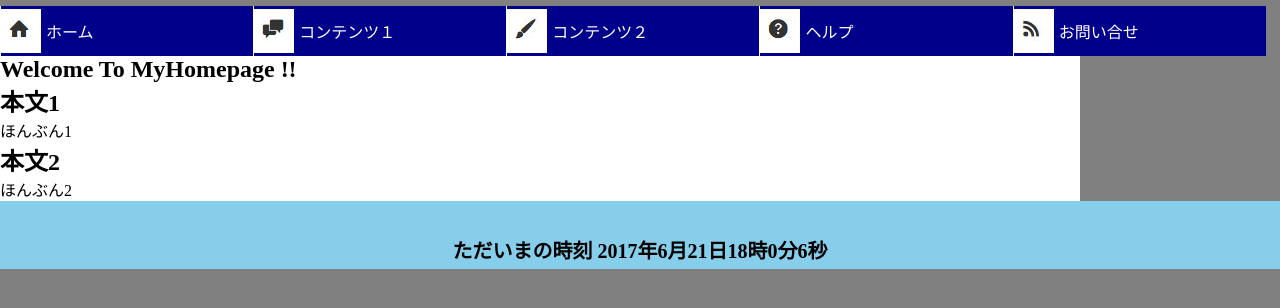
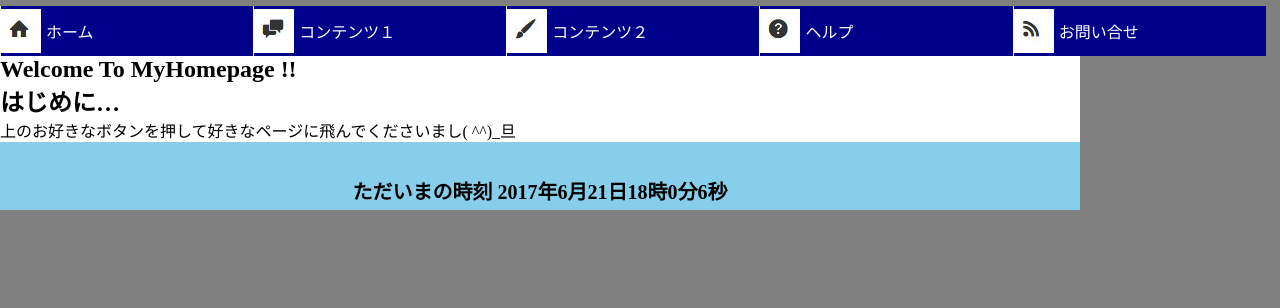
Before and after one commit to ekuaru/web1, a plain HTML site: page index.html in a window 1280 px wide. Shown: the part 56-364 px from the top of the page. Drawn offline with Linux system fonts and the light colour scheme.

Commit message:
Update index.html

```diff
--- a/index.html
+++ b/index.html
@@ -26,16 +26,9 @@
   <section id="main">
     <h1>Welcome To MyHomepage !!</h1>
    <article class="box">
-    <h2>本文1</h2>
-    <p>ほんぶん1</p>
+    <h2>はじめに…</h2>
+    <p>上のお好きなボタンを押して好きなページに飛んでくださいまし( ^^)_旦</p>
    </article>
-
-   <article class="box">
-    <h2>本文2</h2>
-    <p>ほんぶん2</p>
-   </article>
-  </section>
-
   <footer>
    　<p id="countdown"></p>
   </footer>
```
